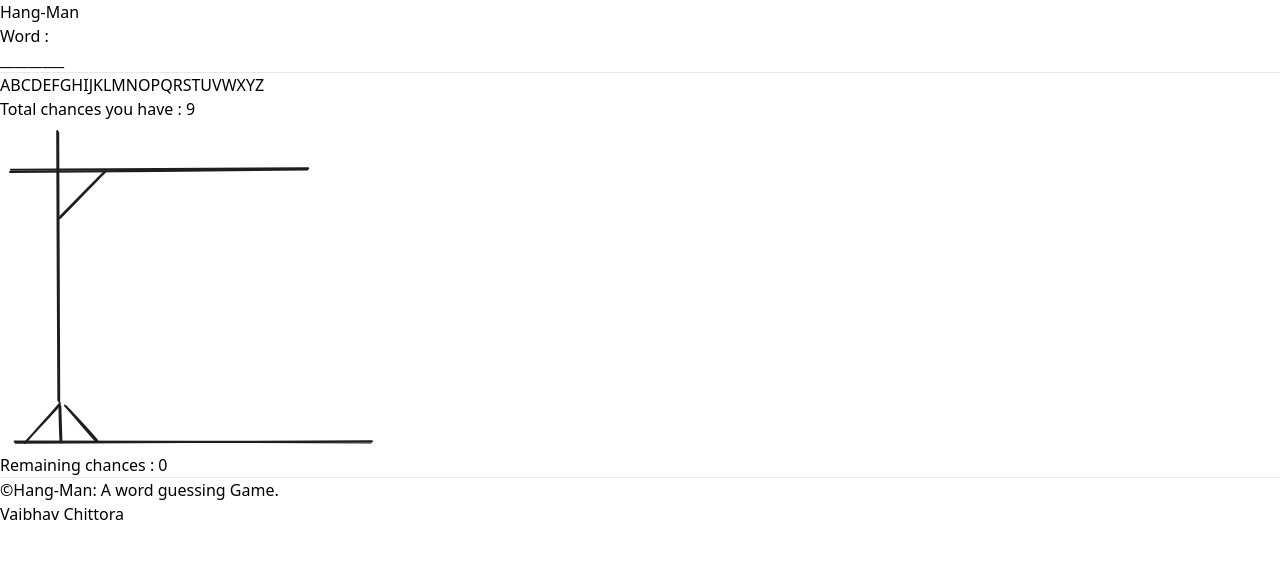
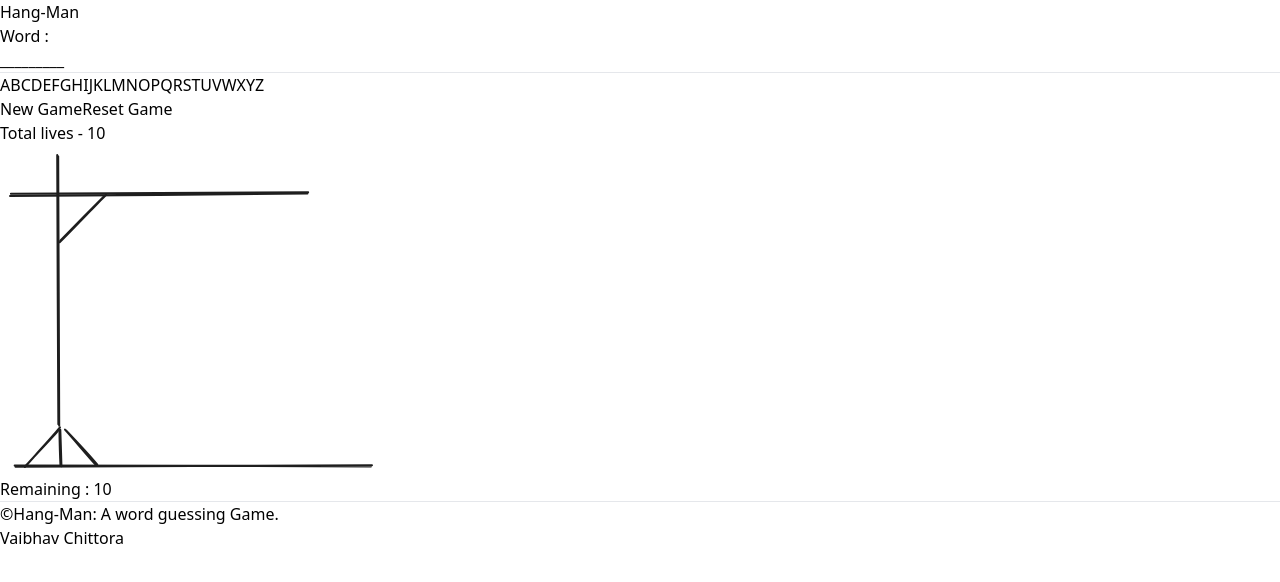
Before and after one commit to vaibhav-chittora/HangMan-React, a React (Vite) app: page / in a window 1280 px wide. Both pictures are taken after typing "Sample123" into the empty fields and a click on the button "Start Game". Shown: the top 582 px of the page. Built offline with nearby package versions, Linux system fonts and the light colour scheme.

Commit message:
added start new game and reset game feature

```diff
--- a/src/LetterButtons/LetterButtons.jsx
+++ b/src/LetterButtons/LetterButtons.jsx
@@ -14,12 +14,12 @@ function LetterButtons({ text, usedLetters, onLetterClick }) {
     const buttonStyle = function (letter) {
         if (selectedLetters.has(letter)) {
             // return `bg-green-500 border-green-700 hover:bg-green-600 text-white text-xl font-bold rounded-xl`
-            return `bg-red-500 border-red-700 rounded-xl font-bold text-white ${originalLetters.has(letter) ? 'bg-green-500 border-red-700 font-bold' : 'bg-red-900 disabled border-red-700 font-bold'}`
+            return ` rounded-xl font-bold text-white ${originalLetters.has(letter) ? 'bg-green-500 border-red-700 font-bold' : 'bg-red-900 disabled border-red-700 font-bold'}`
 
         }
         else {
             // return `bg-green-500 border-green-700 hover:bg-green-600 text-white text-xl font-bold rounded-xl`
-                return `bg-red-300 border-red-500 rounded-xl font-bold text-white ${originalLetters.has(letter) ? 'bg-red-500 border-red-700 font-bold' : 'bg-red-500 border-red-700 font-bold'}`
+            return `bg-pink-500 border-red-500 rounded-xl font-bold text-white ${originalLetters.has(letter) ? 'bg-red-500 border-red-700 font-bold' : 'bg-red-500 border-red-700 font-bold'}`
         }
     }
     function handlclick(event) {
@@ -31,17 +31,20 @@ function LetterButtons({ text, usedLetters, onLetterClick }) {
 
 
     const buttons = alphabets.map((letter) => {
-        return <button
+        return (
+
+                <button
                     text={text}
                     key={letter}
                     onClick={handlclick}
                     value={letter}
                     disabled={selectedLetters.has(letter)}
-            className={`p-3 m-2 h-16 w-16 ${ buttonStyle(letter) } `}
+                    className={`p-3 m-2 h-16 w-16 ${buttonStyle(letter)} `}
                 >
                     {letter}
                 </button>
 
+        )
     })
 
     return (
--- a/src/Pages/PlayGame/PlayGame.jsx
+++ b/src/Pages/PlayGame/PlayGame.jsx
@@ -1,33 +1,57 @@
-import React, { useState } from "react";
+import React, { useEffect, useState } from "react";
 import MaskedText from "../../MaskedText/MaskedText";
 import LetterButtons from "../../LetterButtons/LetterButtons";
 import { useLocation } from "react-router-dom";
 import Hangman from "../../Hangman/Hangman";
+import { useNavigate } from "react-router-dom";
 
 function PlayGame() {
   const [usedLetters, setUsedLetters] = React.useState([]);
   const [step, setStep] = useState(0);
-  const [chances, setChances] = useState(9);
+  const [chances, setChances] = useState(10);
+  const [winner, setWinner] = useState(false);
+  const [loser, setLoser] = useState(false);
+
+  const navigate = useNavigate();
+
 
   const location = useLocation();
-  const selectedWord = location.state?.selectedWord; // if the selectedWord is not defined, then it will be undefined , and if it is defined, then it will return the value of selectedWord
-  console.log(selectedWord);
+
+  // if the selectedWord is not defined, then it will be undefined , and if it is defined, then it will return the value of selectedWord
+  const selectedWord = location.state?.selectedWord;
+
+  useEffect(() => {
+    if (selectedWord.length === 0) {
+      setWinner(true)
+      return (
+        <h1>You won!!!!!!!</h1>
+      )
+    }
+  }, [selectedWord])
 
   const handleLetterClick = function (letter) {
     setUsedLetters([...usedLetters, letter]);
-    // console.log(letter);
-    if (selectedWord.toUpperCase().includes(letter)) {
-      console.log("Correct letter", letter)
+    if (selectedWord.includes(letter)) {
+      setStep(step + 1)
+    } else {
+      setChances(chances - 1)
+    }
 
-    } else {
-      console.log("wrong letter", letter)
-      setChances(chances - 1)
-      setStep(step + 1)
-    }
   };
 
+  //reset the game
+  function resetGameHandler() {
+    setStep(0)
+    setChances(10)
+    setUsedLetters([])
+  }
+  //start a new game
+  function newGameHandler() {
+    navigate("/")
+  }
+
   return (
-    <div className="h-[583px] flex flex-col">
+    <div className="h-[583px] flex flex-col ">
       <div className="text-2xl flex justify-center items-center">
         <h1 className="font-bold">Word : </h1>
         <MaskedText text={selectedWord} usedLetters={usedLetters} />
@@ -36,23 +60,42 @@ function PlayGame() {
       <hr />
 
       <div className="flex justify-between items-center m-auto">
-        <div className="basis-2/4 ">
-          <LetterButtons
-            text={selectedWord}
-            usedLetters={usedLetters}
-            onLetterClick={handleLetterClick}
-          />
+        {/* STEP - {step} , Chances - {chances} */}
+        <div className="basis-2/4 mx-20 flex flex-col justify-center items-center">
+          <div className="mb-5">
+            <LetterButtons
+              text={selectedWord}
+              usedLetters={usedLetters}
+              onLetterClick={handleLetterClick}
+            />
+          </div>
+          <div className="">
+
+            <button
+              className="border border-green-500 rounded-xl p-2 mx-5 text-xl font-bold hover:bg-green-500 hover:text-white"
+              onClick={newGameHandler}
+            >New Game
+            </button>
+            <button
+              className="border border-red-500 rounded-xl p-2 mx-5 text-xl font-bold hover:bg-red-500 hover:text-white"
+              onClick={resetGameHandler}
+            >Reset Game
+            </button>
+          </div>
         </div>
-        <div className="flex flex-col justify-center items-center">
+        <div className="basis-2/4 flex flex-col justify-center items-center">
 
-          <h1 className="text-2xl">Total chances you have : {chances}</h1>
+
+          <h1 className="text-2xl">Total lives - 10</h1>
           <Hangman step={step} />
-          <h1 className="text-2xl">Remaining chances : {step}</h1>
+          <h1 className="text-2xl">
+            {/* remaining chances */}
+            Remaining : {chances - step} </h1>
         </div>
 
-        <div>{ }</div>
       </div>
       <hr />
+
     </div>
   );
 }
```
Lines whose indentation alone changed are shown as unchanged.
